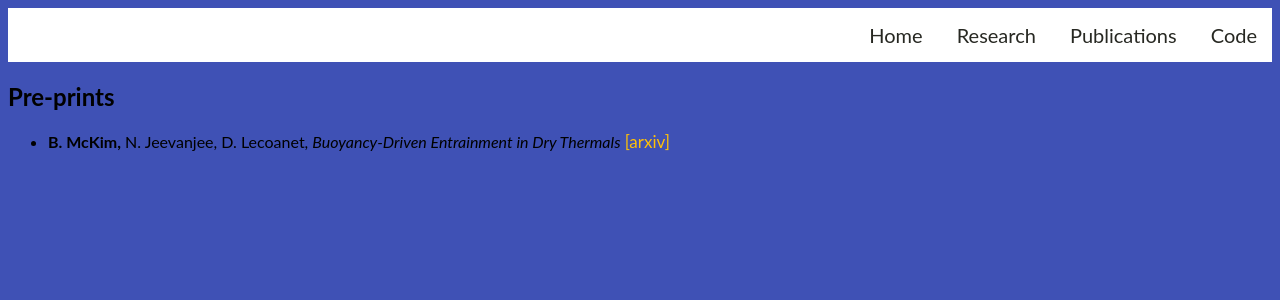
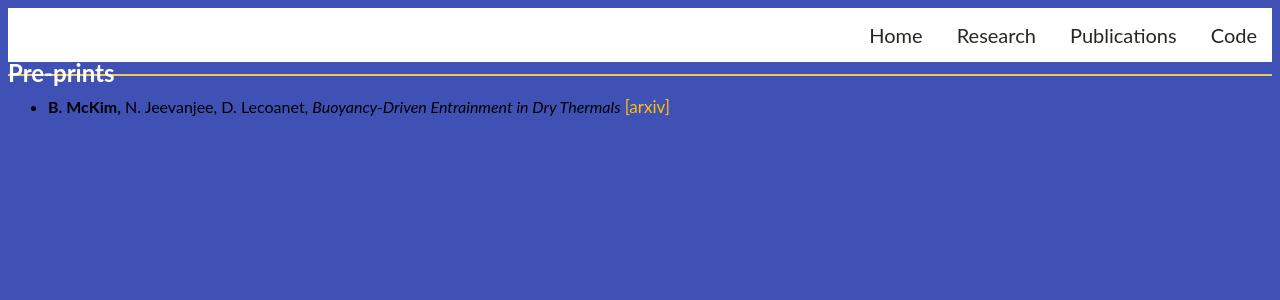
Before and after one commit to mckimb/mckimb.github.io, a Jekyll site: the page built from papers/index.html, in a window 1280 px wide. Shown: the top 300 px of the page. Built offline with Jekyll 4.4.1, drawn with Linux system fonts in a browser that asks for light colours.

Commit message:
Update main.css

```diff
--- a/css/main.css
+++ b/css/main.css
@@ -6,9 +6,10 @@
     \\ background-image: "exoplanet.jpg";
     background-color: #3f51b5;
 }
-/*
+
 body h2 {
     \\ #e24760;
+    color: white;
     \\ background-color: #EFCA58;
 }
 
```
